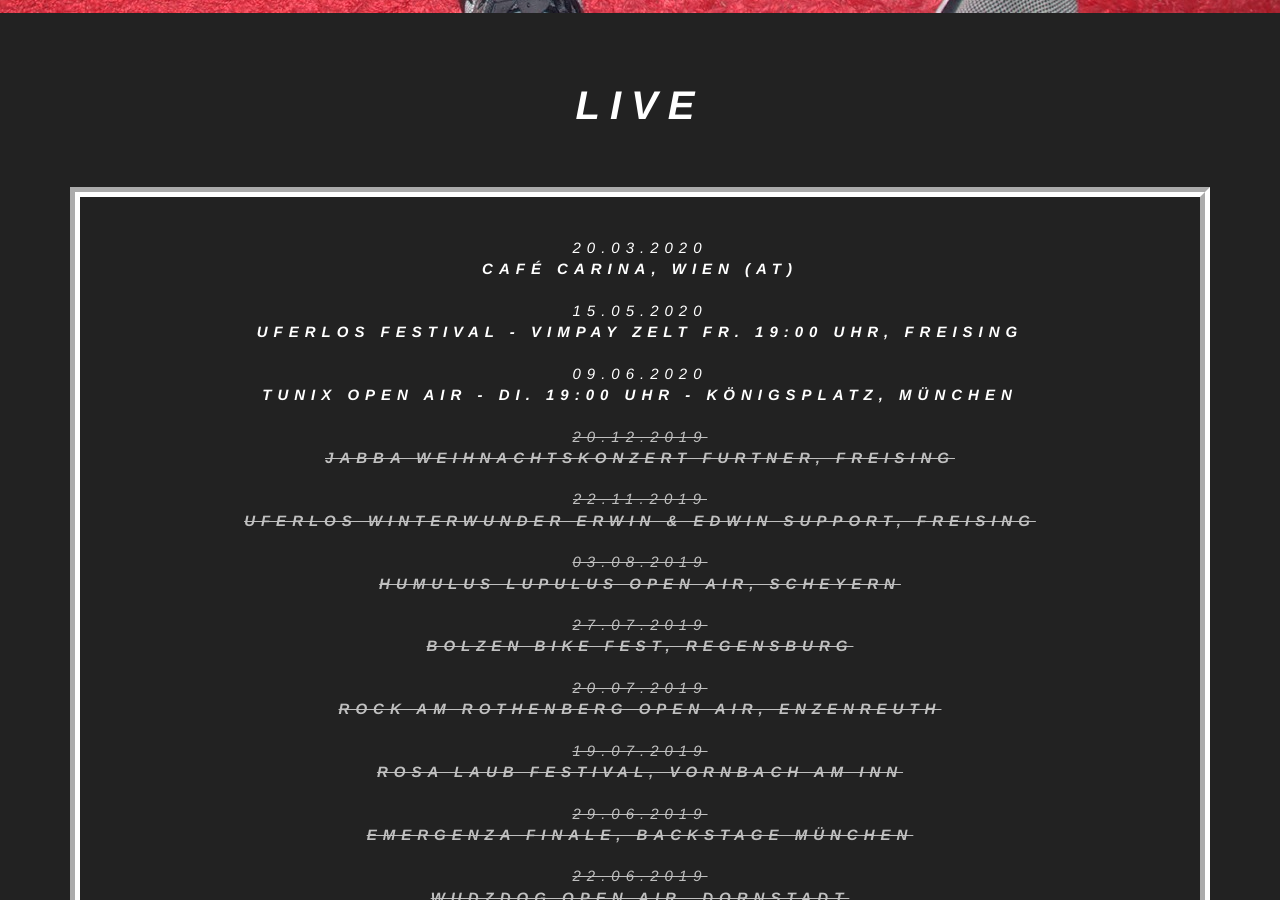
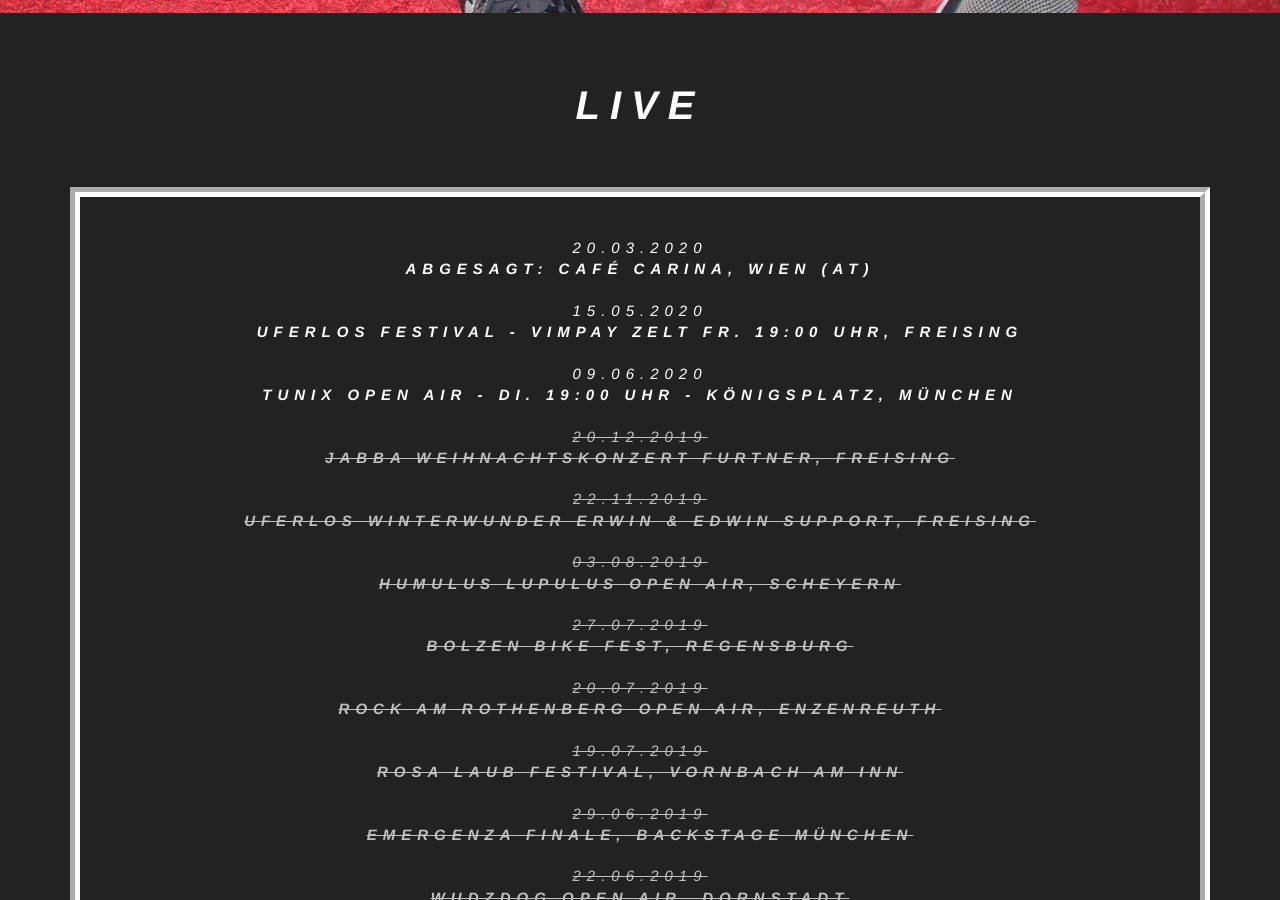
Before and after one commit to jabbadafunk/jabbadafunk.github.io, a Jekyll site: the page built from index.html, in a window 1280 px wide and 900 px high, scrolled down 887 px. Built offline with Jekyll 4.4.1, drawn with Linux system fonts in a browser that asks for light colours.

Commit message:
Update from Forestry.io jabbadafunk@gmail.com updated _data/gigs.yml

```diff
--- a/_data/gigs.yml
+++ b/_data/gigs.yml
@@ -1,5 +1,5 @@
 ---
-- location: Café Carina, Wien (AT)
+- location: 'Abgesagt: Café Carina, Wien (AT)'
   date: 2020-03-20T18:00:00.000+00:00
   completed: false
 - location: Uferlos Festival - Vimpay Zelt Fr. 19:00 Uhr, Freising
```
